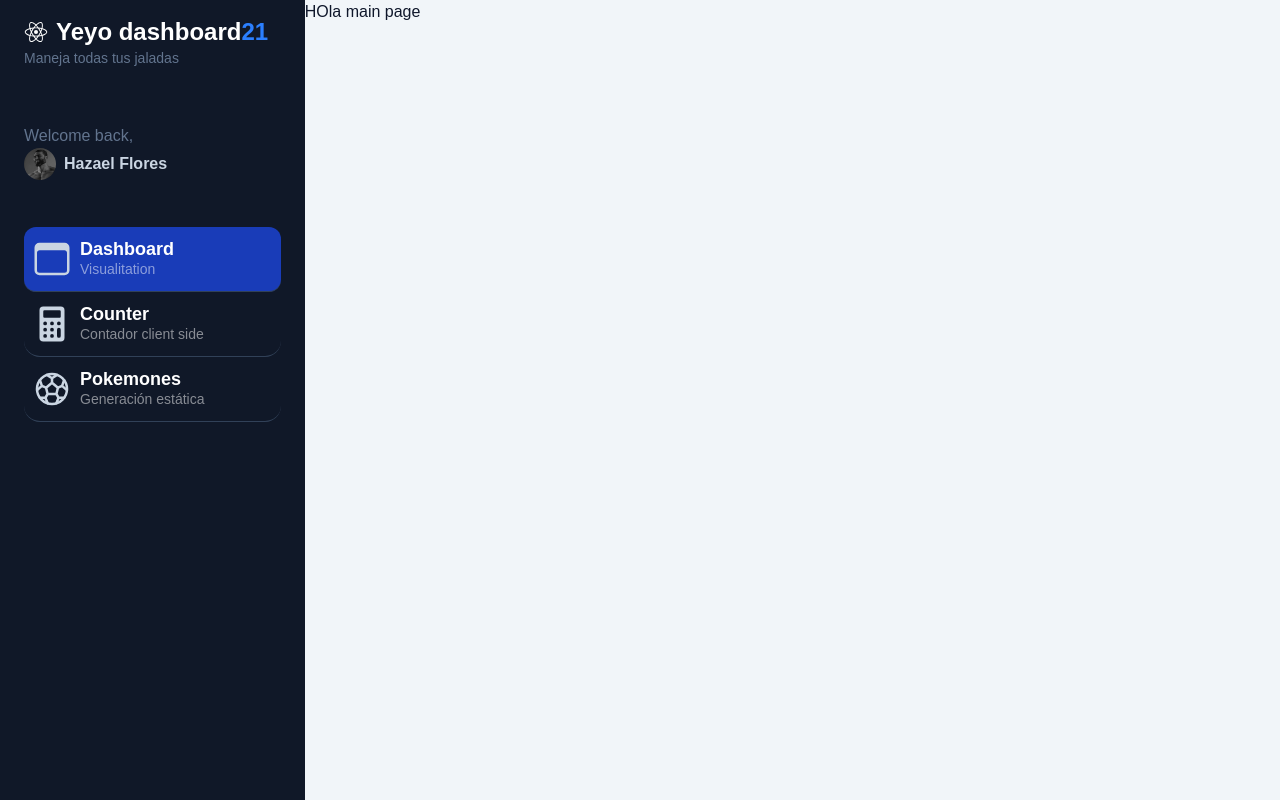
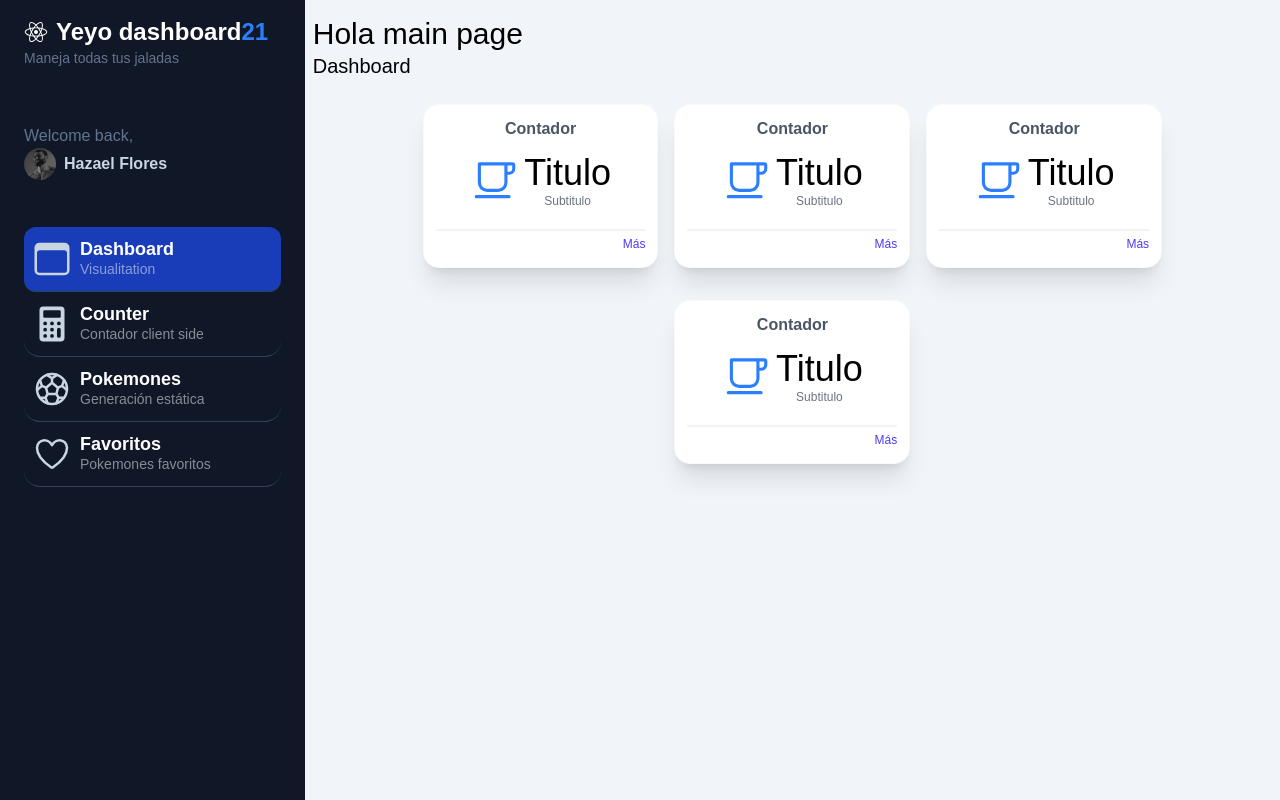
Before and after one commit to HazaFG/pokemons-dashboard, a Next.js app: page /dashboard/main in a window 1280 px wide. Built offline with nearby package versions, Linux system fonts and the light colour scheme.

Commit message:
Simple widget, preparacion para estado global

```diff
--- /dev/null
+++ b/src/app/dashboard/favorites/page.tsx
@@ -0,0 +1,18 @@
+import { PokemonGrid, PokemonsResponse, SimplePokemon } from "@/pokemons";
+
+export const metadata = {
+  title: 'Favoritos',
+  description: 'Estos son los pokemones favoritos del usuario'
+}
+
+export default async function FavoritesPage() {
+  return (
+    <div className="flex flex-col">
+      <span className="text-5xl my-2">
+        Listado de Pokemones <small className="text-blue-500">Favoritos</small>
+      </span>
+
+      <PokemonGrid pokemons={[]} />
+    </div>
+  );
+}
--- a/src/app/dashboard/main/page.tsx
+++ b/src/app/dashboard/main/page.tsx
@@ -1,9 +1,19 @@
+import { SimpleWidget } from "@/components/SimpleWidget";
 import React from "react";
 
 export default function MainPage() {
   return (
-    <div>
-      <h1>HOla main page</h1>
+    <div className="text-black p-2">
+      <h1 className="mt-2 text-3xl">Hola main page</h1>
+      <span className="mt-2 text-xl">Dashboard</span>
+
+
+      <div className="flex flex-wrap p-2 items-center justify-center">
+        <SimpleWidget />
+        <SimpleWidget />
+        <SimpleWidget />
+        <SimpleWidget />
+      </div>
     </div>
   );
 }
--- a/src/components/Sidebar.tsx
+++ b/src/components/Sidebar.tsx
@@ -4,6 +4,7 @@
   IoBrowsersOutline,
   IoCalculator,
   IoFootballOutline,
+  IoHeartOutline,
   IoLogoReact,
 } from "react-icons/io5";
 import { SidebarMenuItem } from "./SidebarMenuItem";
@@ -28,6 +29,12 @@
     icon: <IoFootballOutline size={40}></IoFootballOutline>,
     title: "Pokemones",
     subtitle: "Generación estática",
+  },
+  {
+    path: "/dashboard/favorites",
+    icon: <IoHeartOutline size={40}></IoHeartOutline>,
+    title: "Favoritos",
+    subtitle: "Pokemones favoritos",
   },
 ];
 
--- /dev/null
+++ b/src/components/SimpleWidget.tsx
@@ -0,0 +1,30 @@
+import { IoCafeOutline } from "react-icons/io5"
+
+export const SimpleWidget = () => {
+  return (
+    <div className="bg-white shadow-xl p-3 sm:min-w-[25%] min-w-full  rounded-2xl border-1 border-gray-50 mx-2 m-4">
+      <div className="flex flex-col">
+        <div>
+          <h2 className="font-bold text-gray-600 text-center">Contador</h2>
+        </div>
+        <div className="my-3">
+          <div className="flex flex-row items-center justify-center space-x-1 ">
+            <div id="icon">
+              {/* Icono irá aquí */}
+              <IoCafeOutline size={50} className="text-blue-500" />
+            </div>
+            <div id="temp" className="text-center">
+              <h4 className="text-4xl">Titulo</h4>
+              <p className="text-xs text-gray-500">Subtitulo</p>
+            </div>
+          </div>
+        </div>
+
+        <div className="w-full place-items-end text-right border-t-2 border-gray-100 mt-2">
+          <a href="#" className="text-indigo-600 text-xs font-medium">Más</a>
+        </div>
+
+      </div>
+    </div>
+  )
+}
```
